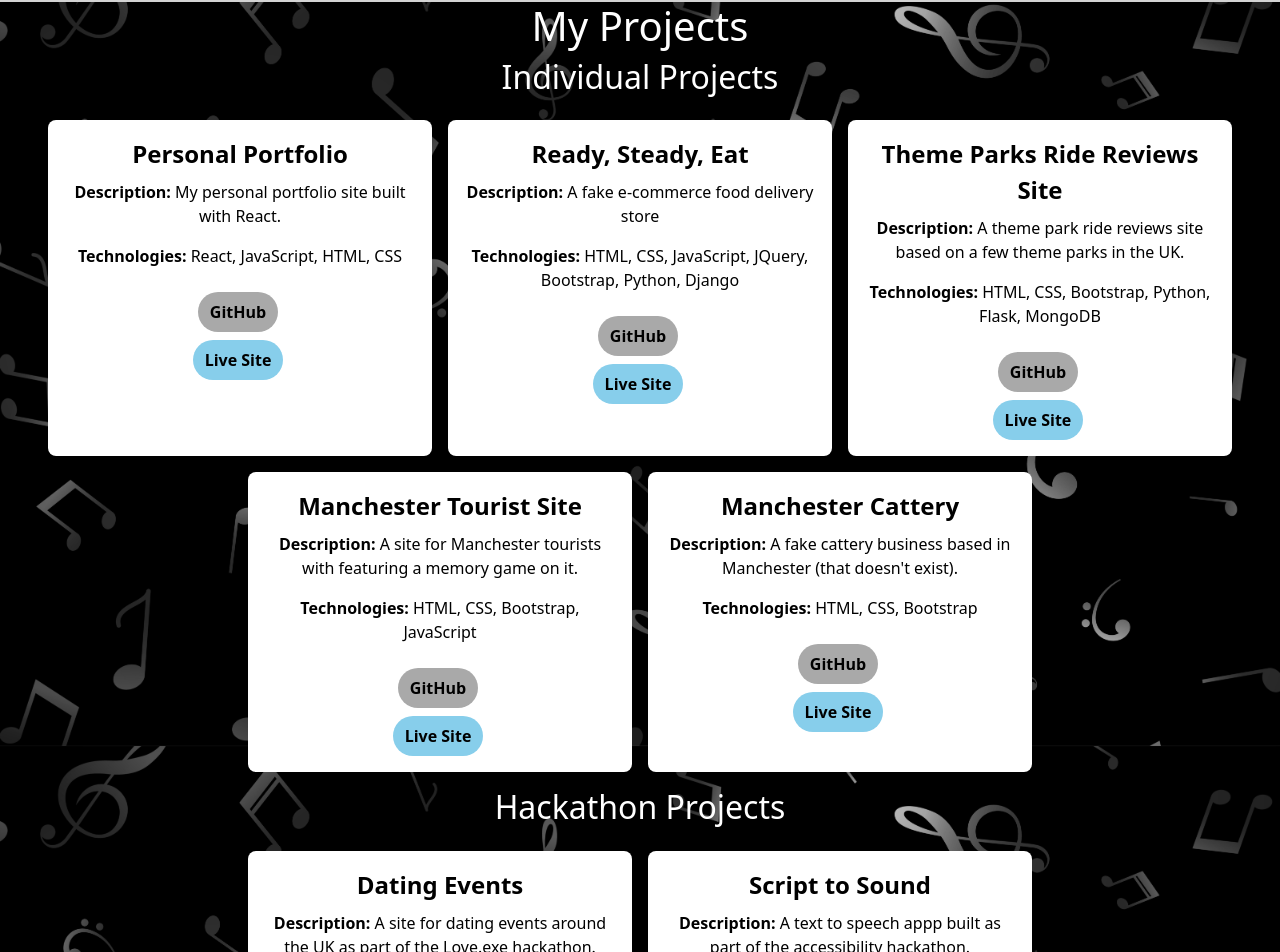
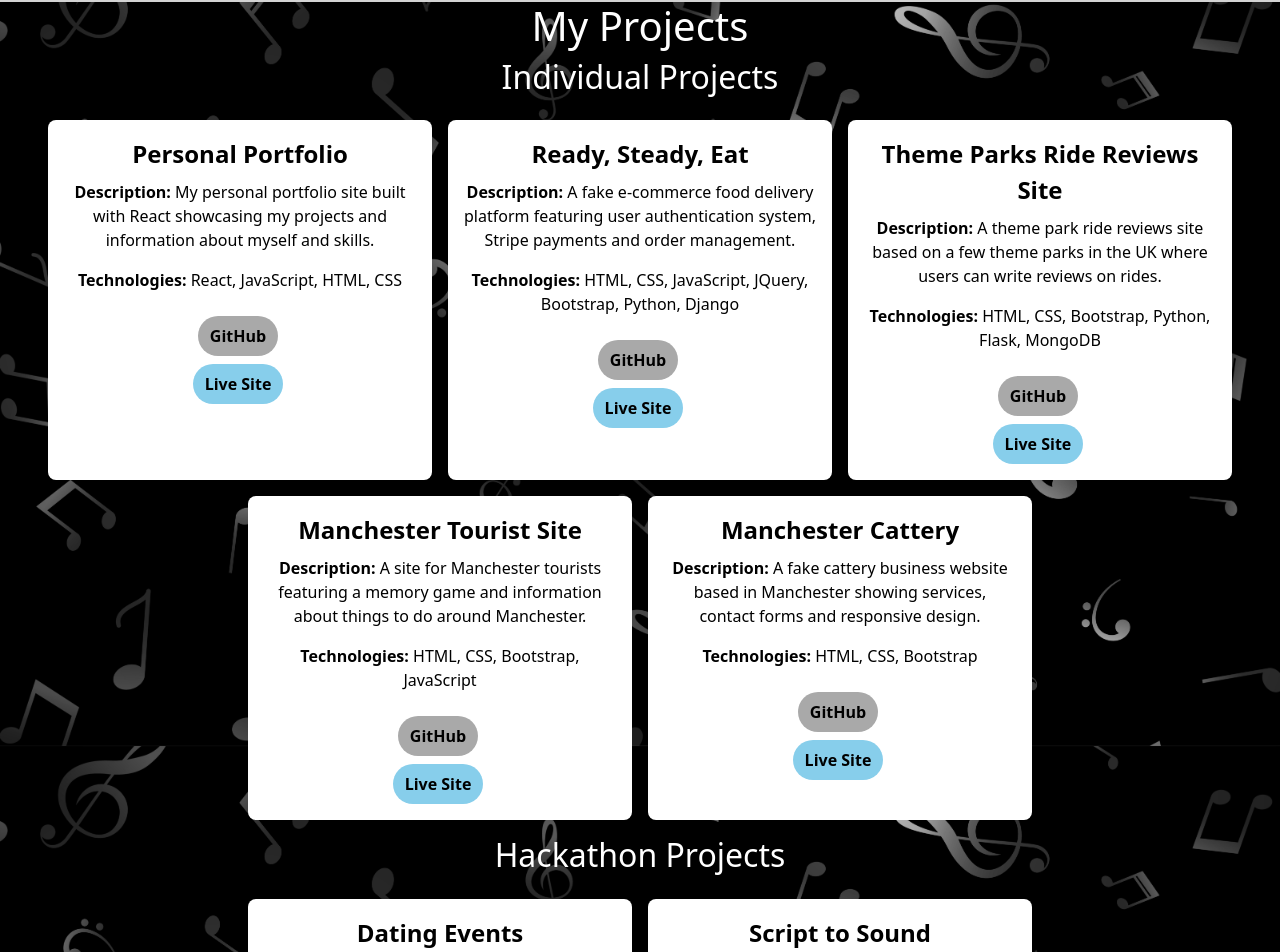
Before and after one commit to hannahro15/Hannah-Portfolio-Site, a React (Create React App) app: page /Hannah-Portfolio-Site/projects in a window 1280 px wide. Shown: the part 54-1006 px from the top of the page. Built offline with nearby package versions, Linux system fonts and the light colour scheme.

Commit message:
Improve project descriptions

```diff
--- a/src/data/projectsData.js
+++ b/src/data/projectsData.js
@@ -2,35 +2,35 @@
 export const solo_projects = [
     {
         title: "Personal Portfolio",
-        description: "My personal portfolio site built with React.",
+        description: "My personal portfolio site built with React showcasing my projects and information about myself and skills.",
         technologies: ["React, ", "JavaScript, ", "HTML, ", "CSS "],
         github: "https://github.com/hannahro15/hannah-portfolio-site",
         demo: "https://hannahro15.github.io/Hannah-Portfolio-Site/"
     },
     {
         title: "Ready, Steady, Eat",
-        description: "A fake e-commerce food delivery store",
+        description: "A fake e-commerce food delivery platform featuring user authentication system, Stripe payments and order management.",
         technologies: ["HTML, ", "CSS, ", "JavaScript, ", "JQuery, ", "Bootstrap, ", "Python, ", "Django "],
         github: "https://github.com/hannahro15/ready-steady-eat",
         demo: "https://ready-steady-eat-8febfd678f9f.herokuapp.com/"
     },
     {
         title: "Theme Parks Ride Reviews Site",
-        description: "A theme park ride reviews site based on a few theme parks in the UK.",
+        description: "A theme park ride reviews site based on a few theme parks in the UK where users can write reviews on rides.",
         technologies: ["HTML, ", "CSS, ", "Bootstrap, ", "Python, ", "Flask, ", "MongoDB "],
         github: "https://github.com/hannahro15/Theme-park-ride-reviews-site",
         demo: "https://theme-park-reviews-website-f1f235eaa19d.herokuapp.com/"
     },
     {
         title: "Manchester Tourist Site",
-        description: "A site for Manchester tourists with featuring a memory game on it.",
+        description: "A site for Manchester tourists featuring a memory game and information about things to do around Manchester.",
         technologies: ["HTML, ", "CSS, ", "Bootstrap, ", "JavaScript "],
         github: "https://github.com/hannahro15/Manchester-Tourist-Project",
         demo: "https://hannahro15.github.io/Manchester-Tourist-Project/"
     },
     {
         title: "Manchester Cattery",
-        description: "A fake cattery business based in Manchester (that doesn't exist).",
+        description: "A fake cattery business website based in Manchester showing services, contact forms and responsive design.",
         technologies: ["HTML, ", "CSS, ", "Bootstrap "],
         github: "https://github.com/hannahro15/Cattery-project",
         demo: "https://hannahro15.github.io/Cattery-project/"
@@ -47,7 +47,7 @@ export const hack_projects = [
     },
     {
         title: "Script to Sound",
-        description: "A text to speech appp built as part of the accessibility hackathon.",
+        description: "A text to speech app built as part of the accessibility hackathon.",
         technologies: ["HTML, ", "CSS, ", "JavaScript "],
         github: "https://github.com/hannahro15/Nov24Hackathon",
         demo: "https://script-to-sound-f697c5a0720c.herokuapp.com/"
```
